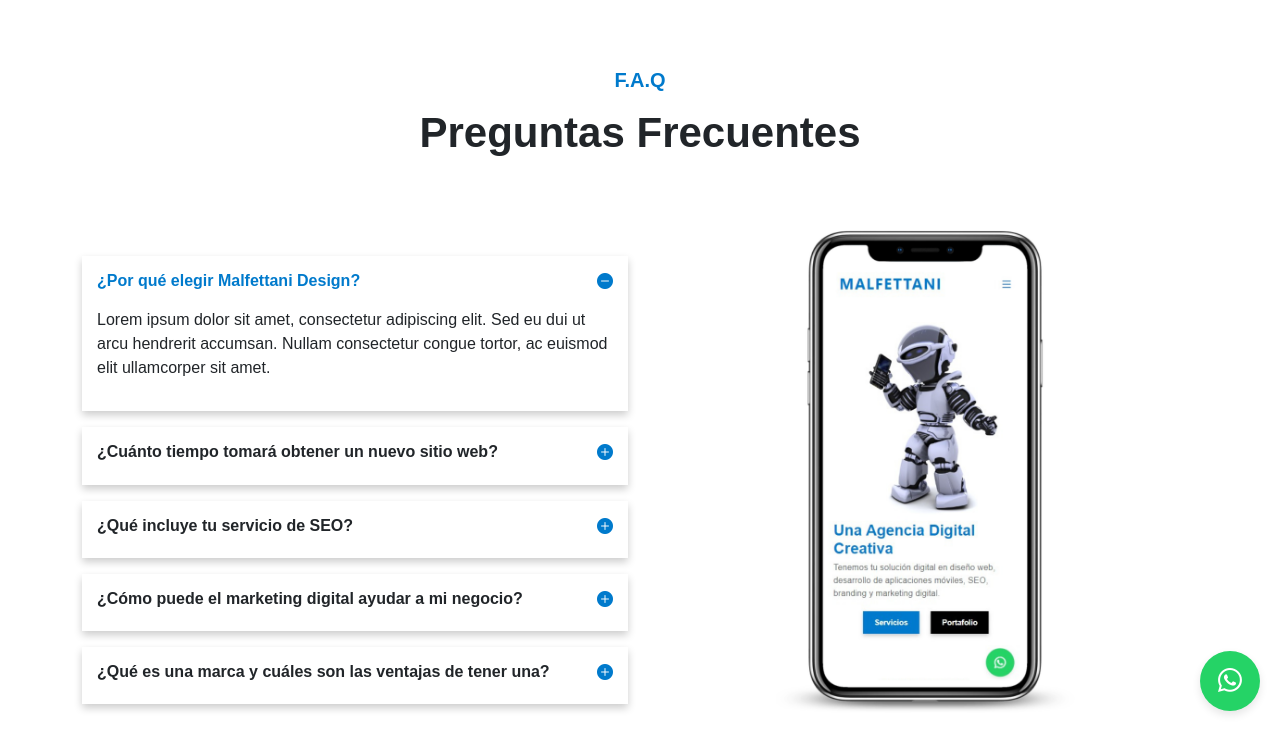
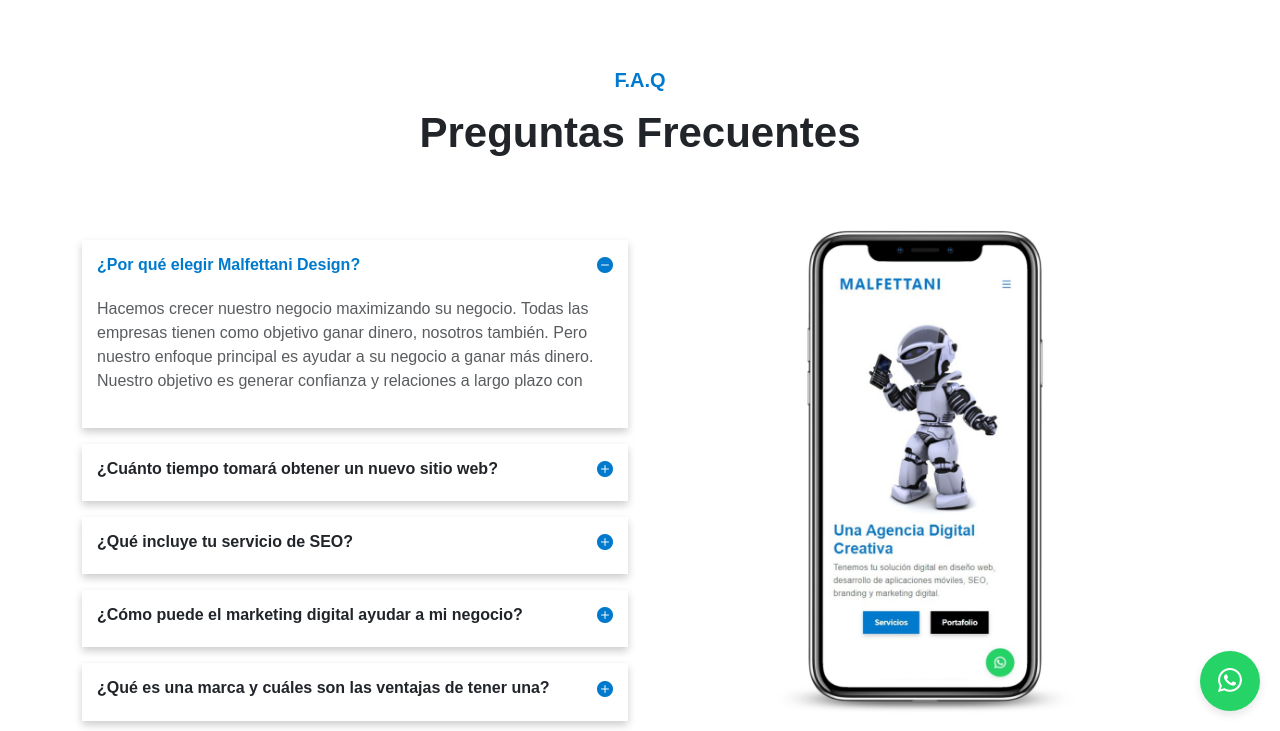
Before and after one commit to Tomasmalfettani/Proto-one, a plain HTML site: page index.html in a window 1280 px wide. Both pictures are taken after a click on the link 605 px from the left and 4980 px from the top of the page. Shown: the part 4649-5380 px from the top of the page. Drawn offline with nearby package versions, Linux system fonts and the light colour scheme.

Commit message:
Texto faq

```diff
--- a/index.html
+++ b/index.html
@@ -282,10 +282,11 @@
                             <a href="javascript:void(0)" class="toggle-answer"><i
                                     class="bi bi-plus-circle-fill"></i></a>
                         </div>
-                        <p class="faq-answer hidden">
-                            Lorem ipsum dolor sit amet, consectetur adipiscing elit. Sed eu dui ut arcu hendrerit
-                            accumsan.
-                            Nullam consectetur congue tortor, ac euismod elit ullamcorper sit amet.
+                        <p class="faq-answer hidden text-muted">
+                            Hacemos crecer nuestro negocio maximizando su negocio. Todas las empresas tienen como
+                            objetivo ganar dinero, nosotros también. Pero nuestro enfoque principal es ayudar a su
+                            negocio a ganar más dinero. Nuestro objetivo es generar confianza y relaciones a largo plazo
+                            con nuestros clientes.
                         </p>
                     </div>
                     <div class="cards-faq d-flex flex-column mt-3">
@@ -294,10 +295,11 @@
                             <a href="javascript:void(0)" class="toggle-answer"><i
                                     class="bi bi-plus-circle-fill"></i></a>
                         </div>
-                        <p class="faq-answer hidden">
-                            Lorem ipsum dolor sit amet, consectetur adipiscing elit. Sed eu dui ut arcu hendrerit
-                            accumsan.
-                            Nullam consectetur congue tortor, ac euismod elit ullamcorper sit amet.
+                        <p class="faq-answer hidden text-muted">
+                            En promedio, apuntamos a un plazo de entrega de seis días, pero el ritmo de cualquier
+                            proyecto lo marca cada cliente. La cantidad de información que puede proporcionar durante
+                            las etapas iniciales, su disponibilidad con comentarios, qué tan pronto está listo el
+                            contenido: todo esto afecta la velocidad de finalización.
                         </p>
                     </div>
                     <div class="cards-faq d-flex flex-column mt-3">
@@ -306,10 +308,11 @@
                             <a href="javascript:void(0)" class="toggle-answer"><i
                                     class="bi bi-plus-circle-fill"></i></a>
                         </div>
-                        <p class="faq-answer hidden">
-                            Lorem ipsum dolor sit amet, consectetur adipiscing elit. Sed eu dui ut arcu hendrerit
-                            accumsan.
-                            Nullam consectetur congue tortor, ac euismod elit ullamcorper sit amet.
+                        <p class="faq-answer hidden text-muted">
+                            Nuestros servicios de SEO se centran en los fundamentos básicos, incluido el SEO en la
+                            página, el SEO técnico, la creación de contenido, la creación de enlaces y la optimización
+                            de la tasa de conversión. Adoptamos un enfoque holístico para asegurarnos de que podemos
+                            obtener el mejor resultado.
                         </p>
                     </div>
                     <div class="cards-faq d-flex flex-column mt-3">
@@ -318,10 +321,10 @@
                             <a href="javascript:void(0)" class="toggle-answer"><i
                                     class="bi bi-plus-circle-fill"></i></a>
                         </div>
-                        <p class="faq-answer hidden">
-                            Lorem ipsum dolor sit amet, consectetur adipiscing elit. Sed eu dui ut arcu hendrerit
-                            accumsan.
-                            Nullam consectetur congue tortor, ac euismod elit ullamcorper sit amet.
+                        <p class="faq-answer hidden text-muted">
+                            Como propietario de un negocio, desea llegar a la mayor cantidad posible de clientes
+                            potenciales. Le brinda más oportunidades para obtener conversiones y hacer crecer su
+                            negocio.
                         </p>
                     </div>
                     <div class="cards-faq d-flex flex-column mt-3">
@@ -330,10 +333,10 @@
                             <a href="javascript:void(0)" class="toggle-answer"><i
                                     class="bi bi-plus-circle-fill"></i></a>
                         </div>
-                        <p class="faq-answer hidden">
-                            Lorem ipsum dolor sit amet, consectetur adipiscing elit. Sed eu dui ut arcu hendrerit
-                            accumsan.
-                            Nullam consectetur congue tortor, ac euismod elit ullamcorper sit amet.
+                        <p class="faq-answer hidden text-muted">
+                            Una marca es un conjunto de características, o una identidad, que es fácilmente reconocible
+                            y que mejora la reputación de sus productos o servicios. Una marca debe encarnar los puntos
+                            de venta únicos de su producto o servicio.
                         </p>
                     </div>
                 </div>
--- a/styles.css
+++ b/styles.css
@@ -558,7 +558,7 @@ section div a {
 .cards-faq.active .faq-answer {
     max-height: 100px;
     opacity: 1;
-    margin-top: 10px;
+    margin-top: 15px;
 }
 
 .cards-faq i {
@@ -567,6 +567,7 @@ section div a {
 
 .faq-answer.hidden {
     display: none;
+    font-size: 12px;
 }
 
 
@@ -685,7 +686,7 @@ section div a {
     }
 
     .cards-faq h5 {
-        font-size: 12px;
+        font-size: 14px;
         font-weight: bold;
     }
 
```
